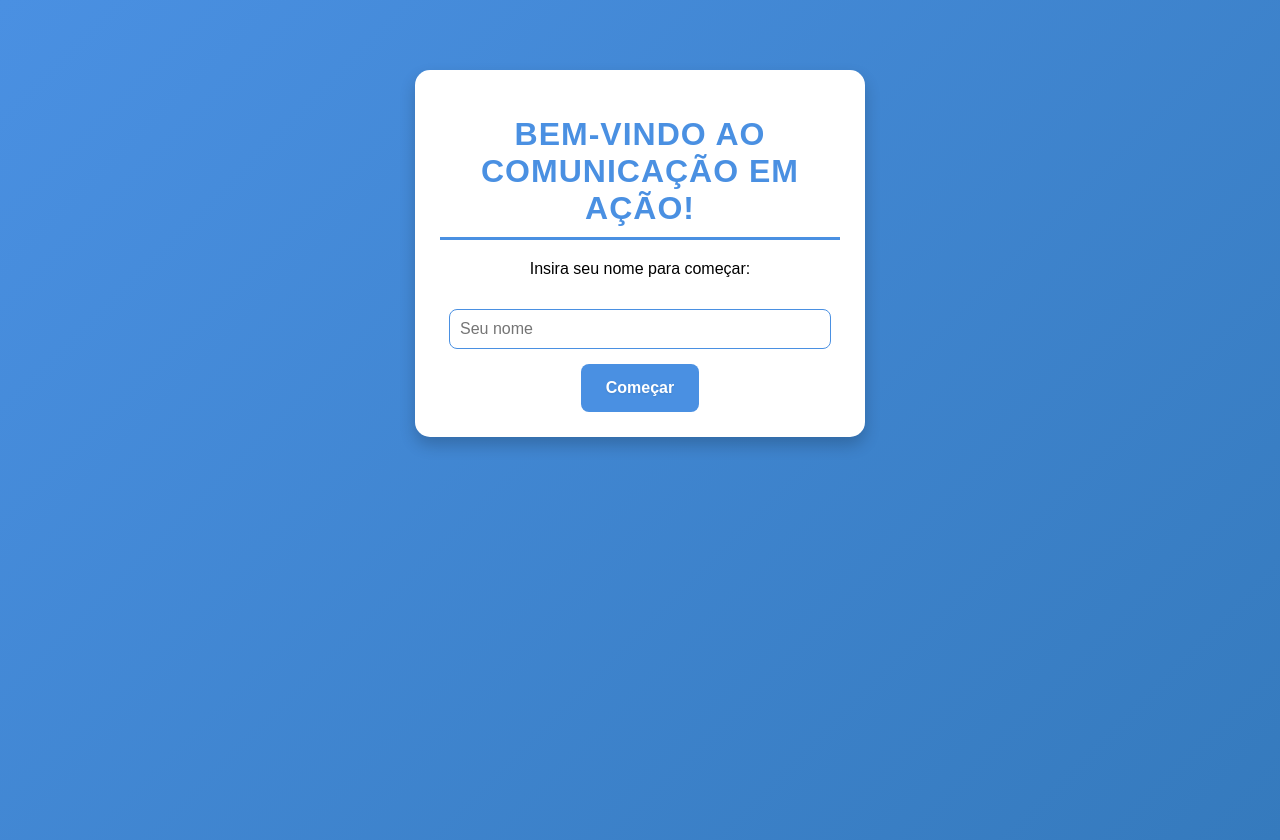
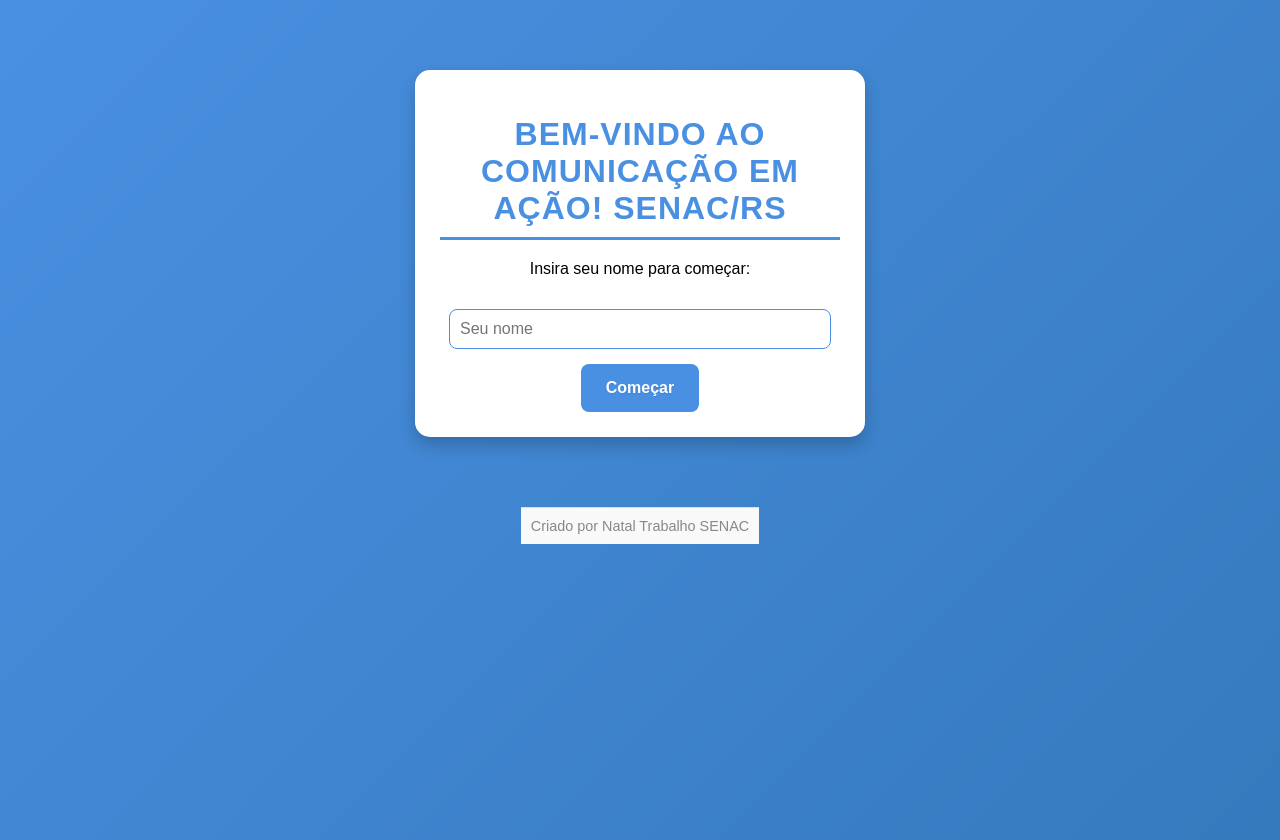
Before and after one commit to Natalicioairesdesiqueira/jogo-comunic, a plain HTML site: page index.html in a window 1280 px wide. Drawn offline with Linux system fonts and the light colour scheme.

Commit message:
criaçao do footer

```diff
--- a/index.html
+++ b/index.html
@@ -8,7 +8,7 @@
 </head>
 <body>
     <div class="start-container" id="startContainer">
-        <h1>Bem-vindo ao Comunicação em Ação!</h1>
+        <h1>Bem-vindo ao Comunicação em Ação! Senac/Rs</h1>
         <p>Insira seu nome para começar:</p>
         <input type="text" id="username" placeholder="Seu nome" />
         <button onclick="startGame()">Começar</button>
@@ -25,6 +25,9 @@
             <!-- Options will be added here -->
         </div>
     </div>
+    <footer class="footer">
+        <p>Criado por Natal Trabalho SENAC</p>
+    </footer>
     <script src="script.js"></script>
 </body>
 </html>
--- a/style.css
+++ b/style.css
@@ -223,3 +223,18 @@
 .start-container button:hover {
     background: var(--secondary);
 }
+
+.footer {
+    text-align: center;
+    font-size: 0.9rem;
+    color: #888; /* Cor discreta */
+    margin-top: 20px;
+    padding: 10px;
+    background-color: #f9f9f9; /* Fundo leve */
+    border-top: 1px solid #ddd; /* Linha de separação */
+}
+
+.footer p {
+    margin: 0;
+    font-weight: 400;
+}
```
